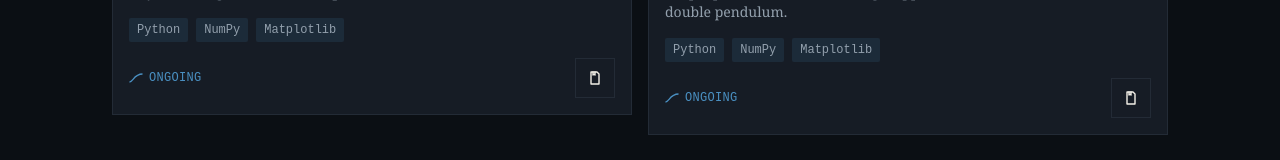
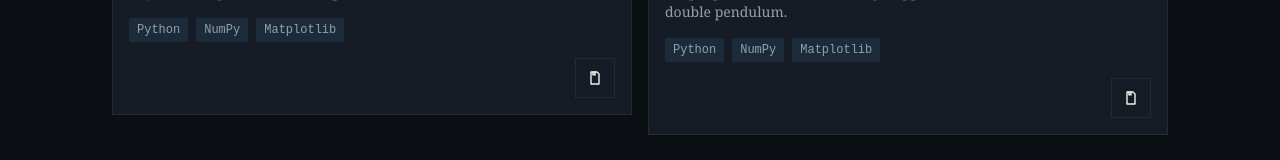
Before and after one commit to ansh-278/website, a React (Vite) app: page /projects in a window 1280 px wide. Shown: the part 540-700 px from the top of the page. Built offline with nearby package versions, Linux system fonts and the light colour scheme.

Commit message:
Update project statuses from ongoing to completed

```diff
--- a/src/content/projects.ts
+++ b/src/content/projects.ts
@@ -8,7 +8,7 @@ export const projectEntries: ProjectEntry[] = [
     description:
       "A numerical simulation of projectile motion, comparing idealized trajectories against ones with quadratic air resistance.",
     technologies: ["Python", "NumPy", "Matplotlib"],
-    status: "ongoing",
+    status: "Completed",
     date: "2026-08-16",
     problem:
       "How a projectile's trajectory under gravity alone compares to one under gravity plus quadratic air resistance — and whether a step-by-step numerical simulation actually agrees with the known closed-form analytical solution for the no-drag case.",
@@ -48,7 +48,7 @@ ay = -(g + (0.5 * area * rho * k * v * vy) / mass)`,
     description:
       "Numerical simulations of pendulum motion, in three stages — the exact simple pendulum, the small-angle approximation, and the chaotic double pendulum.",
     technologies: ["Python", "NumPy", "Matplotlib"],
-    status: "ongoing",
+    status: "Completed",
     date: "2026-08-17",
     problem:
       "How a pendulum's motion changes as the model gets more complex — from the exact simple-pendulum equation, to the small-angle approximation usually introduced first, to the fully chaotic double pendulum.",
```
